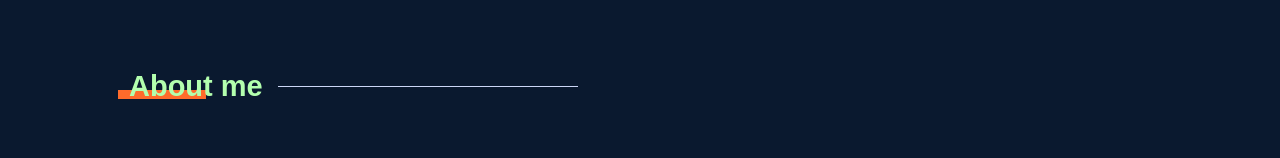
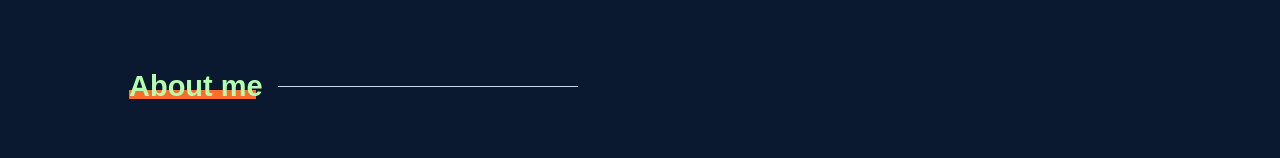
Before and after one commit to Ahmed-Elkassas/portfolio-with-nextjs, a Next.js app: page / in a window 1280 px wide. Shown: the part 560-718 px from the top of the page. Built offline with nearby package versions, Linux system fonts and the light colour scheme; a web font is replaced by a local one.

Commit message:
Edit styles of section title

```diff
--- a/styles/global/index.js
+++ b/styles/global/index.js
@@ -108,15 +108,19 @@
     transition: all 0.1s ease-in-out;
     z-index: -1;
     height: 0.3em;
-    width: 8%;
-    left: -1%;
+    width: ${(props) =>
+      props.blue
+        ? "6.5%"
+        : props.yellow
+        ? "11.5%"
+        : "9.4%"};
     background: ${(props) =>
       props.blue
-        ? "linear-gradient(65deg, #2C49D8 0%, #2C49D8 100%, rgba(255, 209, 0, 0) 100%)"
-        : props.yellow
-        ? "linear-gradient(65deg, #FF6B2B 0%, #FF6B2B 100%, rgba(255, 209, 0, 0) 100%)"
-        : "linear-gradient(65deg, #DF058D 0%, #DF058D 100%, rgba(255, 209, 0, 0) 100%)"};
-  }
+      ? "linear-gradient(65deg, #2C49D8 0%, #2C49D8 100%, rgba(255, 209, 0, 0) 100%)"
+      : props.yellow
+      ? "linear-gradient(65deg, #FF6B2B 0%, #FF6B2B 100%, rgba(255, 209, 0, 0) 100%)"
+      : "linear-gradient(65deg, #DF058D 0%, #DF058D 100%, rgba(255, 209, 0, 0) 100%)"};
+}
   &::after {
     content: "";
     position: relative;
```
